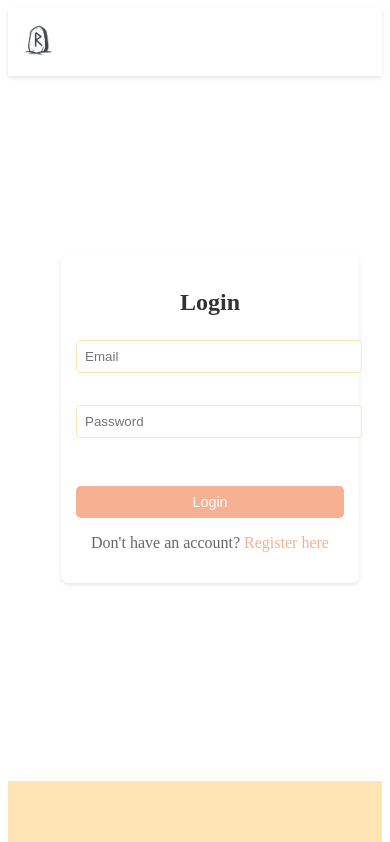
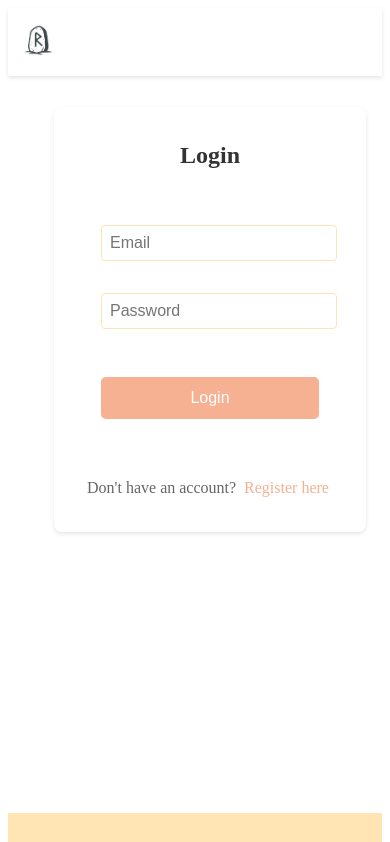
Before and after one commit to ewa-edun/Runes, a React (Vite) app: page /login in a window 390 px wide. Shown: the top 842 px of the page. Built offline with nearby package versions, Linux system fonts and the light colour scheme.

Commit message:
auth styles

```diff
--- a/src/components/Footer.jsx
+++ b/src/components/Footer.jsx
@@ -41,7 +41,7 @@ function Footer() {
           </div>
         </div>
         <div className="footer-bottom">
-          <p>&copy; 2024 Runes. All rights reserved.</p>
+          <p>&copy; 2025 Runes. All rights reserved.</p>
         </div>
       </div>
     </footer>
--- a/src/components/LiveRecord.css
+++ b/src/components/LiveRecord.css
@@ -7,6 +7,28 @@
   justify-content: space-between;
   align-items: center;
   margin-bottom: 2rem;
+  flex-wrap: wrap;
+  gap: 1rem;
+}
+
+@media (max-width: 480px) {
+  .record-header {
+    flex-direction: column;
+    align-items: stretch;
+  }
+
+  .record-header h2 {
+    text-align: center;
+  }
+
+  .record-actions {
+    flex-direction: column;
+  }
+
+  .record-actions .btn {
+    width: 100%;
+    text-align: center;
+  }
 }
 
 .record-actions {
@@ -40,6 +62,13 @@
   overflow-y: auto;
 }
 
+@media (max-width: 480px) {
+  .transcription-area,
+  .summary-area {
+    height: 300px;
+  }
+}
+
 .transcription-text,
 .summary-text {
   padding: 1rem;
@@ -50,3 +79,10 @@
   margin-top: 1rem;
   color: #666;
 }
+
+@media (max-width: 480px) {
+  .transcription-text,
+  .summary-text {
+    min-height: 200px;
+  }
+}
--- a/src/components/Login.css
+++ b/src/components/Login.css
@@ -3,6 +3,7 @@
   align-items: center;
   justify-content: center;
   min-height: 80vh;
+  padding: 1rem 0;
 }
 
 .login-card {
@@ -21,23 +22,50 @@
   display: flex;
   flex-direction: column;
   gap: 1rem;
+  padding: 2rem;
 }
 
 .login-form .btn {
   margin-top: 1rem;
+  width: 100%;
+  padding: 12px;
+  font-size: 1rem;
+}
+
+.form-control input {
+  padding: 12px;
+  font-size: 1rem;
 }
 
 .auth-link {
   text-align: center;
-  margin-top: 1rem;
+  margin-top: 1.5rem;
   color: #666;
 }
 
 .auth-link a {
   color: var(--peach-dark);
   text-decoration: none;
+  padding: 4px;
+  display: inline-block;
 }
 
 .auth-link a:hover {
   text-decoration: underline;
 }
+
+@media (max-width: 480px) {
+  .login {
+    padding: 1rem;
+    align-items: flex-start;
+  }
+
+  .login-card {
+    box-shadow: none;
+    padding: 0;
+  }
+
+  .form-control input {
+    font-size: 16px; /* Prevents iOS zoom on input focus */
+  }
+}
--- a/src/components/Register.css
+++ b/src/components/Register.css
@@ -3,12 +3,13 @@
   align-items: center;
   justify-content: center;
   min-height: 80vh;
+  padding: 1rem 0;
 }
 
 .register-card {
   width: 100%;
   max-width: 400px;
-  margin: 0 auto;
+  margin: 2px auto;
 }
 
 .register-card h2 {
@@ -21,23 +22,50 @@
   display: flex;
   flex-direction: column;
   gap: 1rem;
+  padding: 2rem;
 }
 
 .register-form .btn {
   margin-top: 1rem;
+  width: 100%;
+  padding: 12px;
+  font-size: 1rem;
+}
+
+.form-control input {
+  padding: 12px;
+  font-size: 1rem;
 }
 
 .auth-link {
   text-align: center;
-  margin-top: 1rem;
+  margin-top: 1.5rem;
   color: #666;
 }
 
 .auth-link a {
   color: var(--peach-dark);
   text-decoration: none;
+  padding: 4px;
+  display: inline-block;
 }
 
 .auth-link a:hover {
   text-decoration: underline;
 }
+
+@media (max-width: 480px) {
+  .register {
+    padding: 1rem;
+    align-items: flex-start;
+  }
+
+  .register-card {
+    box-shadow: none;
+    padding: 3rem;
+  }
+
+  .form-control input {
+    font-size: 16px; /* Prevents iOS zoom on input focus */
+  }
+}
```
